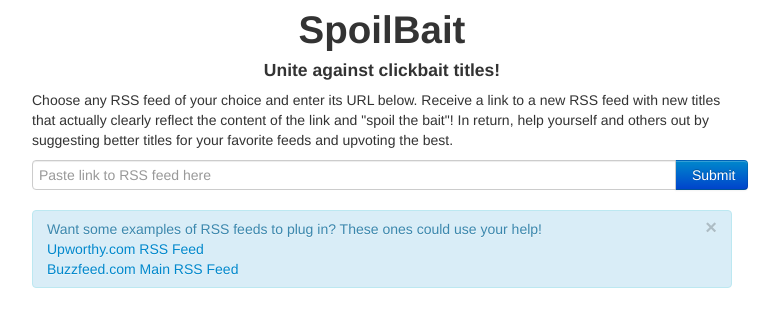
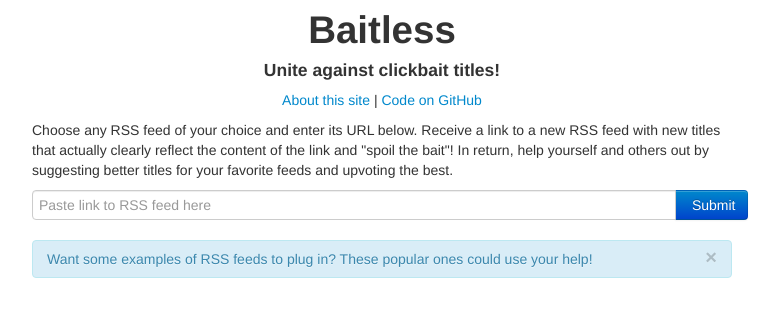
Before and after one commit to amyxzhang/baitless, a Django app: page / in a window 1280 px wide. Shown: the top 327 px of the page, without its empty margins (258-1037 px from the left). Run offline with Django 3.2, Linux system fonts and the light colour scheme; data that the repository does not hold is empty; parts of the project's set-up code (start-up, migrations or seed data) failed here and were passed over; some libraries are stand-ins or nearby versions.

Commit message:
add about page

```diff
--- a/crowdedits/static/crowdedits/js/crowdedits.js
+++ b/crowdedits/static/crowdedits/js/crowdedits.js
@@ -1,6 +1,6 @@
 
-localhost = '127.0.0.1:8000';
-//localhost = 'spoilbait.csail.mit.edu';
+//localhost = '127.0.0.1:8000';
+localhost = 'spoilbait.csail.mit.edu';
 
 var articles;
 var index_articles = [];
--- a/crowdedits/static/crowdedits/js/feedpage.js
+++ b/crowdedits/static/crowdedits/js/feedpage.js
@@ -1,6 +1,6 @@
 
-//localhost = '127.0.0.1:8000';
-localhost = 'spoilbait.csail.mit.edu';
+localhost = '127.0.0.1:8000';
+//localhost = 'spoilbait.csail.mit.edu';
 
 var articles = [];
 var csrftoken = $.cookie('csrftoken');
--- a/crowdedits/templates/crowdedits/index.html
+++ b/crowdedits/templates/crowdedits/index.html
@@ -21,9 +21,10 @@
     <body>
     	<div class="container-narrow">
 			<div id="title">
-				<h1>SpoilBait</h1>
+				<h1>Baitless</h1>
 				<P>
 					<h4>Unite against clickbait titles!</h4>
+				<a href="about.html">About this site</a> | <a href="https://github.com/amyxzhang/baitless">Code on GitHub</a>
 				</P>
 			</div>
 			<div class="row-fluid">
@@ -45,10 +46,10 @@
 			</div>
 			<div id="rss-info" class="alert alert-info">
 				<a href="#" class="close" data-dismiss="alert">&times;</a>
-				Want some examples of RSS feeds to plug in? These ones could use your help!<BR />
-				<a href='' onclick="return submit_feed('http://feeds.feedburner.com/upworthy?format=xml');">Upworthy.com RSS Feed</a><BR />
-				<a href='' onclick="return submit_feed('http://www.buzzfeed.com/index.xml');">Buzzfeed.com Main RSS Feed</a><BR />
-
+				Want some examples of RSS feeds to plug in? These popular ones could use your help!<BR />
+				{% for feed in top_feeds %}
+    				<a href='' onclick="return submit_feed('{{ feed.url }}');">{{ feed.url }}</a> has {{ feed.num_titles }} fixed titles<BR />
+    				{% endfor %}
 
 			</div>
 
--- a/crowdedits/urls.py
+++ b/crowdedits/urls.py
@@ -3,6 +3,7 @@
 
 urlpatterns = patterns('',
    url(r'^$', views.index, name='index'),
+   url(r'^about', 'crowdedits.views.about'),
    url(r'^page$', 'crowdedits.views.feed_page'),
    url(r'^feeds$', 'crowdedits.views.feed'),
    url(r'^crowd_data$', 'crowdedits.views.get_crowd_data'),
--- a/crowdedits/views.py
+++ b/crowdedits/views.py
@@ -1,6 +1,7 @@
 from django.shortcuts import render
 from django.http import HttpResponse
 from django.views.decorators.csrf import ensure_csrf_cookie
+from django.db.models import Count
 import urllib2
 import feedparser
 import datetime
@@ -15,12 +16,27 @@
 
 
 def get_redirects(url):
-    r = requests.head(url, allow_redirects = True)
-    return r.url
+    #redirects are super slow...hack to fix for feedproxy (specifically upworthy, find others as we go
+    if 'http://feedproxy.google.com' in url:
+        vals = url.split('/')
+        domain = vals[4]
+        field = vals[7]
+        url = 'http://www.%s.com/%s' % (domain, field)
+#     else:
+#         r = requests.head(url, allow_redirects = True)
+#         url = r.url
+    return url
 
 @ensure_csrf_cookie
 def index(request):
-    return render(request, 'crowdedits/index.html')
+    top_feeds = RSSFeed.objects.annotate(num_titles=Count('article__crowdtitle')).order_by('-num_titles')[:5]
+    dic = {'top_feeds': top_feeds}
+
+    return render(request, 'crowdedits/index.html', dic)
+
+@ensure_csrf_cookie
+def about(request):
+    return render(request, 'crowdedits/about.html')
 
 @ensure_csrf_cookie
 def feed_page(request):
```
